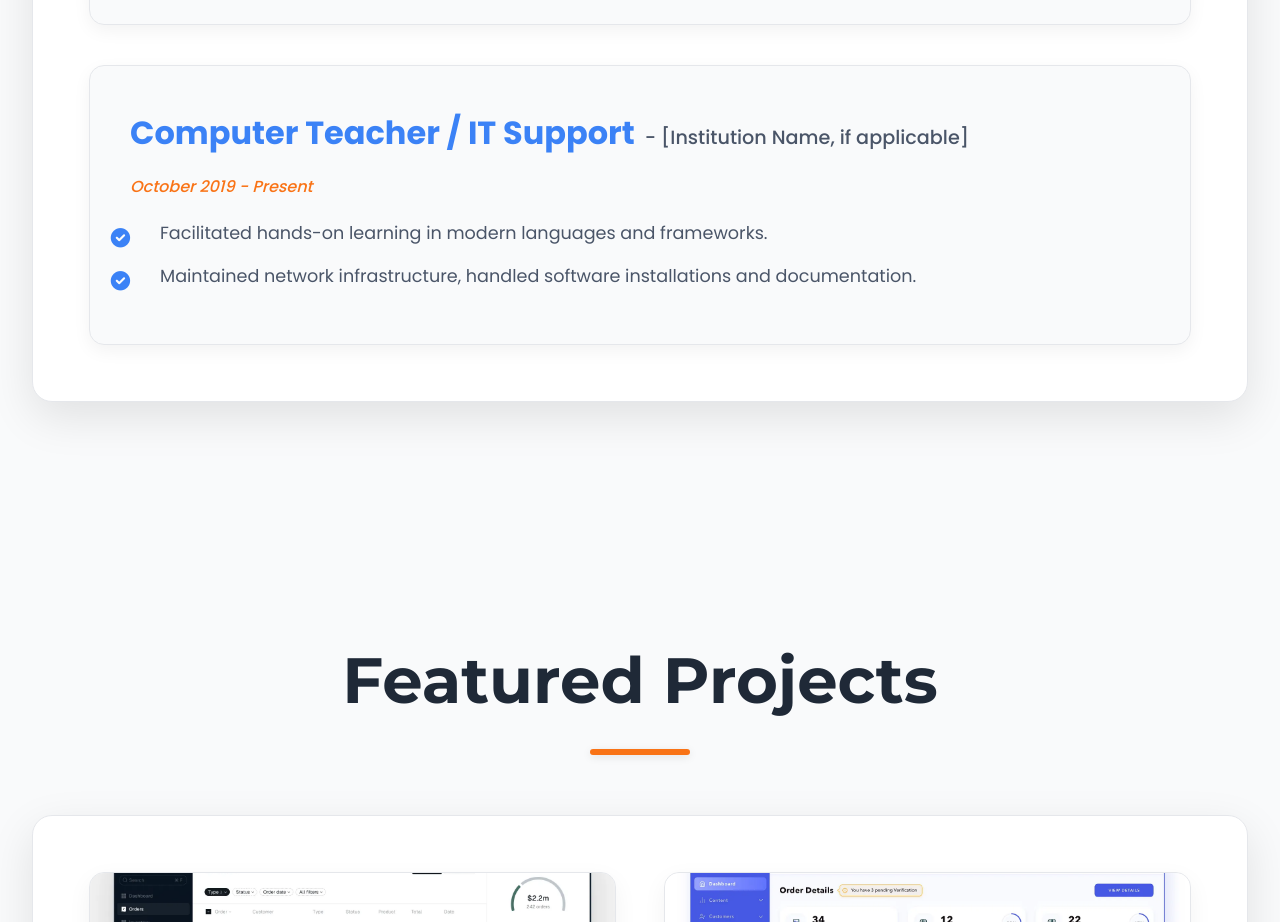
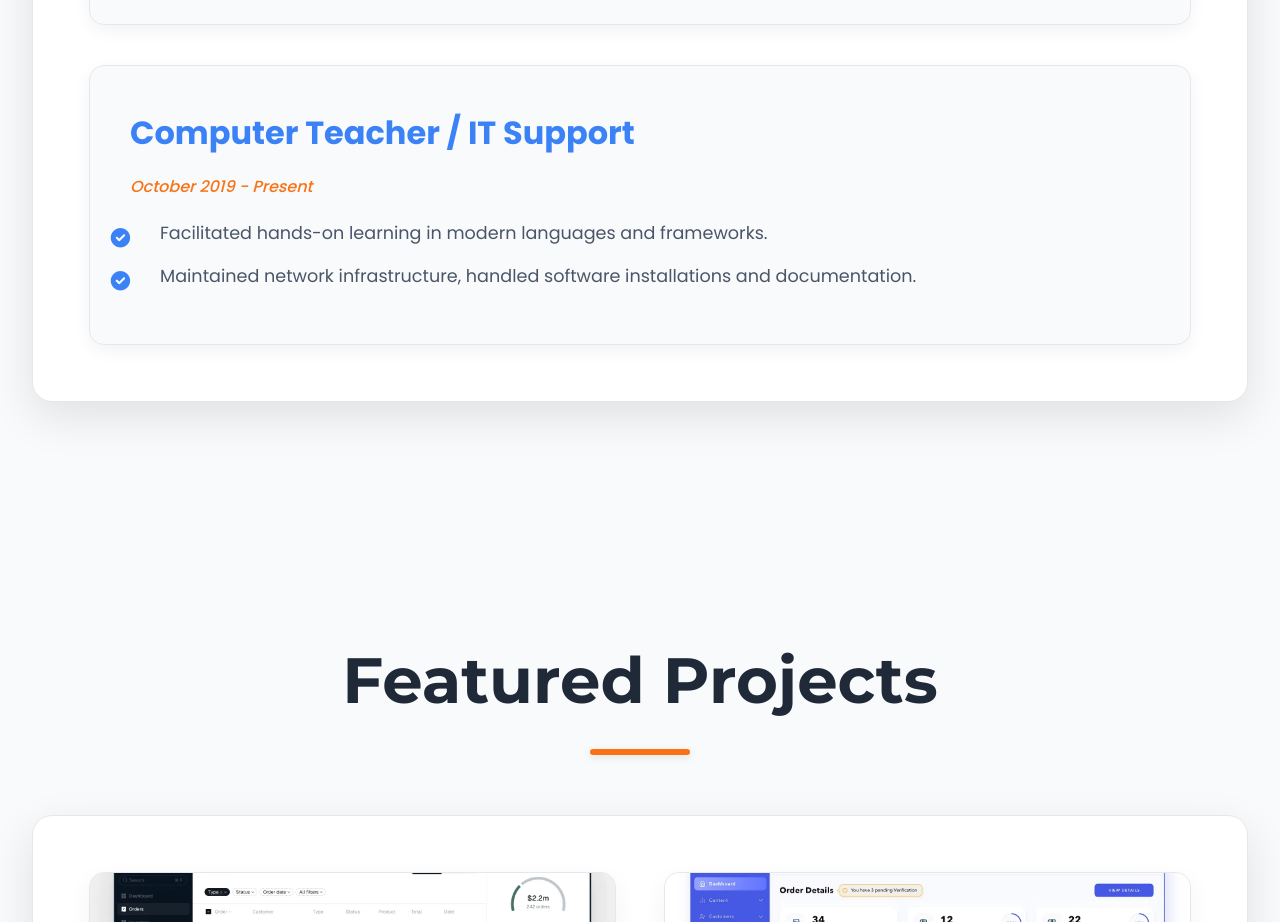
Before and after one commit to ghous56/portfolio, a plain HTML site: page index.html in a window 1280 px wide. Shown: the part 4160-5082 px from the top of the page. Drawn offline with nearby package versions, Linux system fonts and the light colour scheme.

Commit message:
Fix HTML structure and formatting issues

```diff
--- a/index.html
+++ b/index.html
@@ -99,7 +99,7 @@
                 </ul>
             </div>
             <div class="experience-card" data-aos="fade-right" data-aos-delay="400">
-                <h3>Computer Teacher / IT Support <span class="company-name">- [Institution Name, if applicable]</span></h3>
+                <h3>Computer Teacher / IT Support <span class="company-name"></span></h3>
                 <p class="date">October 2019 - Present</p>
                 <ul>
                     <li>Facilitated hands-on learning in modern languages and frameworks.</li>
@@ -208,4 +208,5 @@
     </script>
     <script src="script.js"></script>
 </body>
+
 </html>
```
